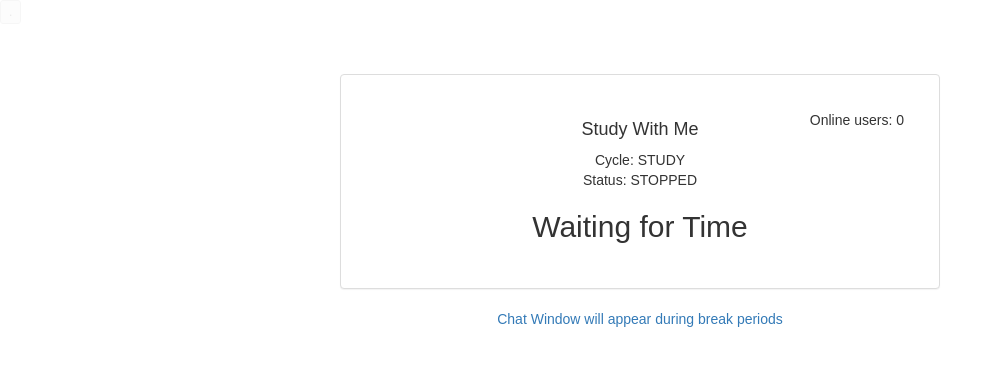
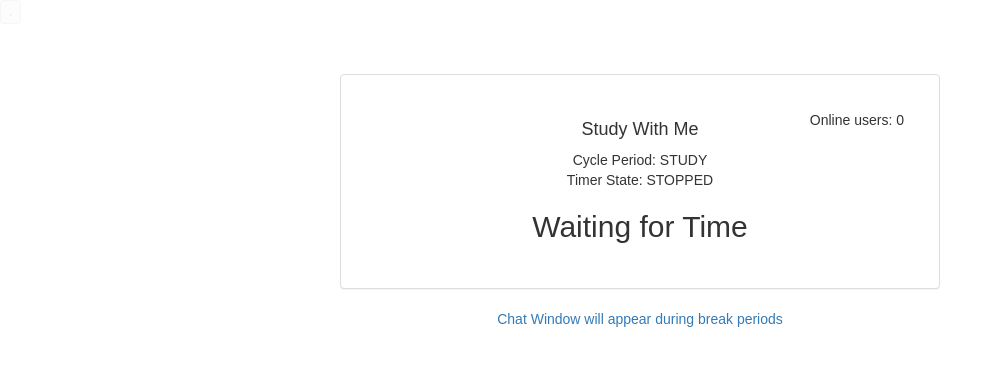
Before and after one commit to jonnyk20/swm-old, a React (Create React App) app in the folder client/: page / in a window 1280 px wide. Shown: the top 366 px of the page, without its empty margins (0-993 px from the left). Built offline with nearby package versions, Linux system fonts and the light colour scheme; no server answers.

Commit message:
changed header copy

```diff
--- a/client/src/TimerHeader/components/TimerHeader.jsx
+++ b/client/src/TimerHeader/components/TimerHeader.jsx
@@ -2,8 +2,8 @@ import React from 'react';
 
 const Header = (props) => (
   <div className='row'>
-    <div className='text-center'> Cycle: { props.timerCycle } </div>
-    <div className='text-center'> Status: { props.timerState } </div>
+    <div className='text-center'> Cycle Period: { props.timerCycle } </div>
+    <div className='text-center'> Timer State: { props.timerState } </div>
   </div>
 );
 
```
